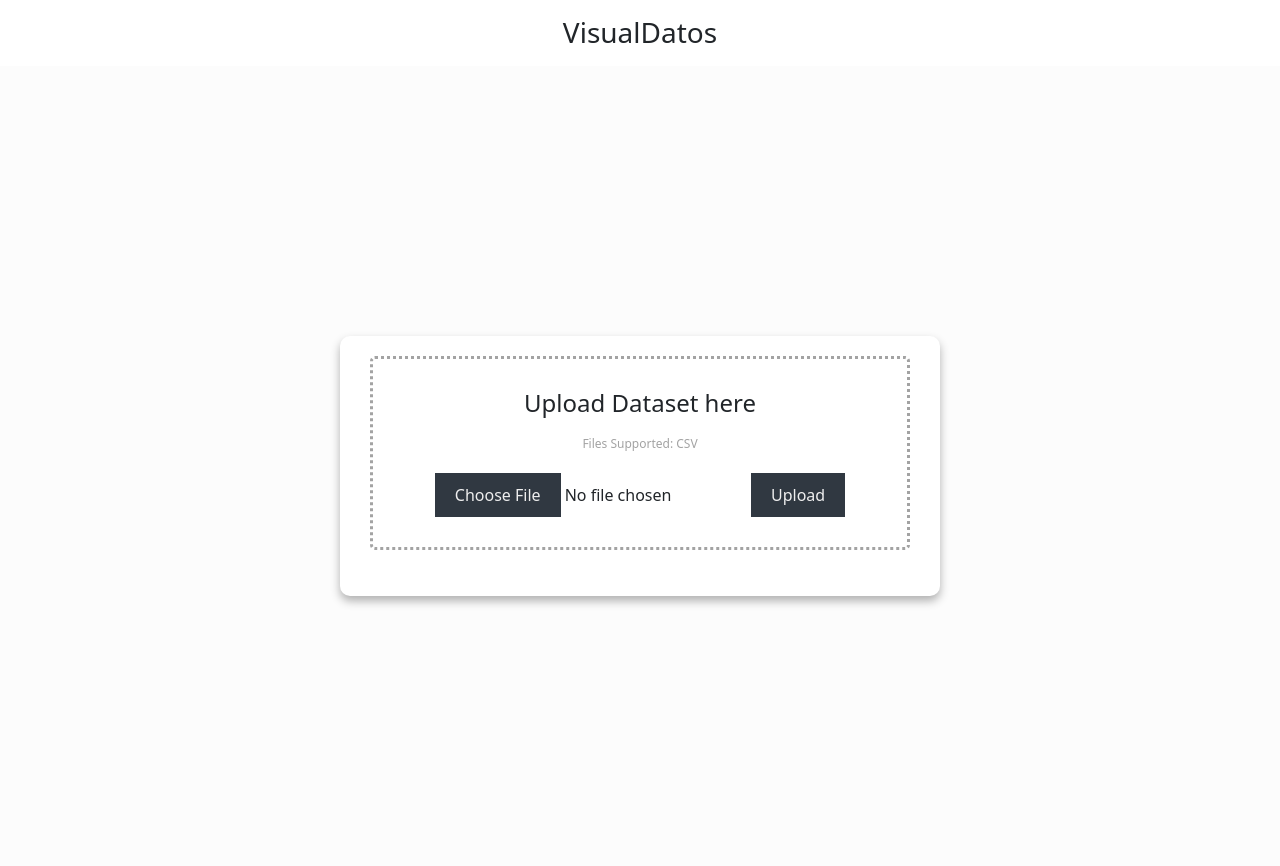
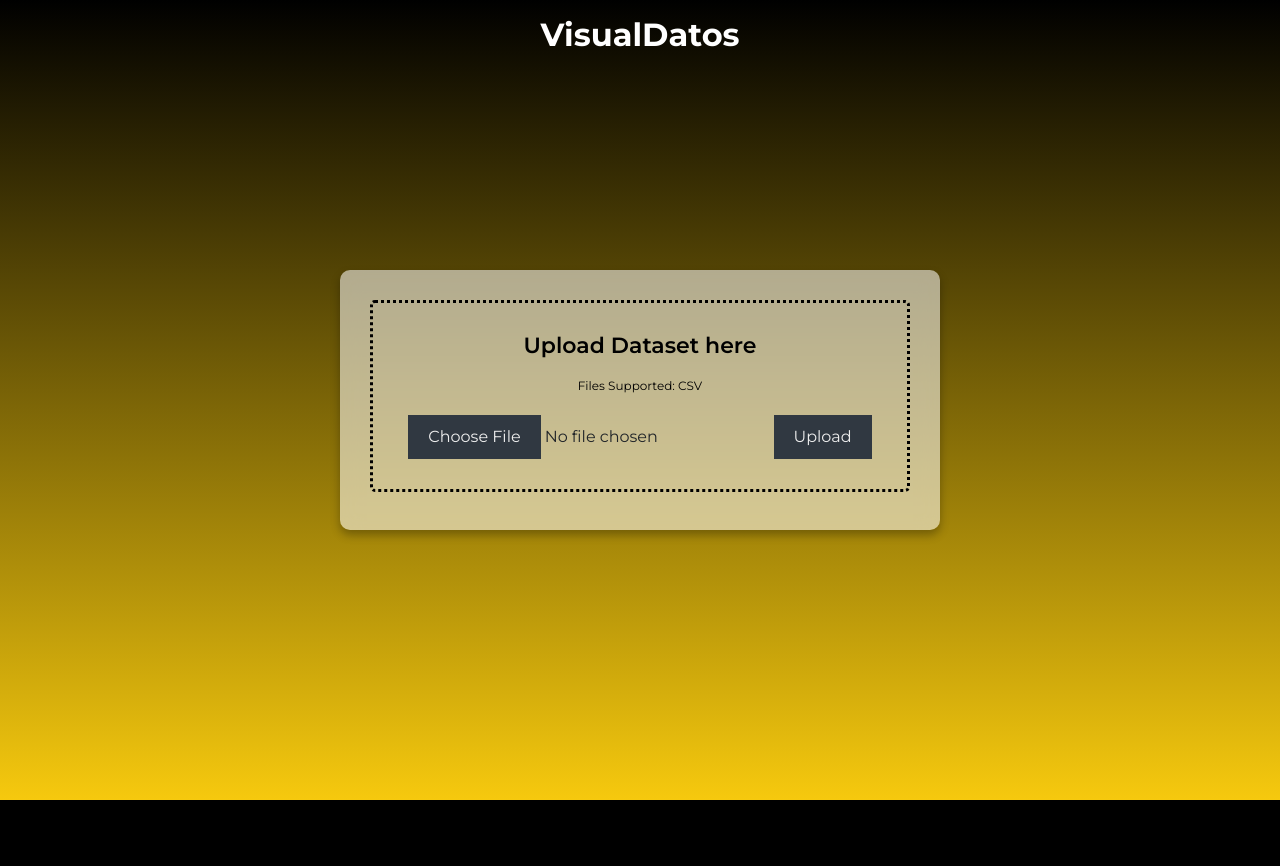
Before and after one commit to 11manav/VisualDatos, a Django app: page / in a window 1280 px wide. After the commit the page ends 800 px from the top, so only its background shows below. Run offline with Django 4.2, Linux system fonts and the light colour scheme.

Commit message:
updated design for upload page

```diff
--- a/VData/static/css/index.css
+++ b/VData/static/css/index.css
@@ -1,22 +1,28 @@
-header{
-	position: relative;
-	left: 0;
-	top: 0;
+@import url("https://fonts.googleapis.com/css2?family=Montserrat:ital,wght@0,100;0,200;0,300;0,400;0,500;0,600;0,700;0,800;0,900;1,100;1,200;1,300;1,400;1,500;1,600;1,700;1,800;1,900&display=swap");
+
+.header1 {
+  position: fixed;
+  display: flex;
   width: 100%;
-	height: 80px;
+  height: 75px;
+  color: #ffffff;
+  justify-content: center;
 }
 
-header h4{
-	position: absolute;
-	left: 10%;
-	bottom: 1rem;
-	font-size: 1.6rem;
+.header1 h1 {
+  position: relative;
+  top: 2vh;
+  text-align: center;
+  font-size: 2rem;
+  font-family: "Montserrat", sans-serif;
+  font-weight: 700;
 }
 
-*{
+* {
   margin: 0;
   padding: 0;
   box-sizing: border-box;
+  font-family: "Montserrat", sans-serif;
 }
 
 .container1 {
@@ -25,7 +31,11 @@ header h4{
   align-items: center;
   display: flex;
   justify-content: center;
-	background-color: #fcfcfc;
+  background-image: linear-gradient(#000000, #f6c90e);
+}
+
+::-webkit-scrollbar {
+  display: none;
 }
 
 .card1 {
@@ -33,14 +43,15 @@ header h4{
   box-shadow: 0 5px 10px 0 rgba(0, 0, 0, 0.3);
   width: 600px;
   height: 260px;
-	background-color: #ffffff;
-	padding: 10px 30px 40px;
+  background-color: #ffffff8d;
+  backdrop-filter: blur(10px);
+  padding: 20px 30px;
 }
 
-.card1 h3 {
+.card1 h4 {
+  color: #000000;
   font-size: 22px;
   font-weight: 600;
-
 }
 
 .drop_box1 {
@@ -50,7 +61,7 @@ header h4{
   align-items: center;
   justify-content: center;
   flex-direction: column;
-	border: 3px dotted #a3a3a3;
+  border: 3px dotted #000000;
   border-radius: 5px;
 }
 
@@ -58,76 +69,36 @@ header h4{
   margin-top: 10px;
   margin-bottom: 20px;
   font-size: 12px;
-	color: #a3a3a3;
+  color: #000000;
 }
 
-.btn1, input::file-selector-button {
+.btn1,
+input::file-selector-button {
   text-decoration: none;
   background-color: #303841;
-	color: #EEEEEE;
+  color: #eeeeee;
   padding: 10px 20px;
   border: none;
   outline: none;
   transition: 0.3s;
 }
 
-
-
-.btn1:hover, input::file-selector-button:hover{
+.btn1:hover,
+input::file-selector-button:hover {
   text-decoration: none;
-	background-color: #EEEEEE;
+  background-color: #f6c90e;
   color: #303841;
   padding: 10px 20px;
   border: none;
-	outline: 1px solid #010101;
 }
-.form input {
+
+.form {
   margin: 10px 0;
   width: 100%;
-	background-color: #e2e2e2;
-	border: none;
+  display: flex;
+  flex-flow: row wrap;
+  align-items: center;
+  border: 1px solid rgb(255, 255, 255);
   outline: none;
-	padding: 12px 20px;
-	border-radius: 4px;
+  color: #ffffff;
 }
-
-/* Splash Screen */
-
-.intro{
-	position: fixed;
-	z-index: 1;
-	left: 0%;
-	top: 0%;
-	width: 100%;
-	height: 100vh;
-	background-color: #303841;
-	transition: 1s;
-}
-
-.logo-header{
-	position: absolute;
-	top: 40%;
-	left: 50%;
-	transform: translate(-50%, -50%);
-	color: #F6C90E;
-}
-
-.logo{
-	position: relative;
-	display: inline-block;
-	bottom: -20px;
-	opacity: 0;
-	font-family: "Courier", monospace;
-}
-
-.logo.active{
-	bottom: 0;
-	opacity: 1;
-	transition: ease-in-out 0.5s;
-}
-
-.logo.fade{
-	bottom: 0;
-	opacity: 0;
-	transition: ease-in-out 0.5s;
-}
--- a/VData/templates/index.html
+++ b/VData/templates/index.html
@@ -3,8 +3,7 @@
 <html lang="en">
   <head>
     <meta charset="utf-8" />
-        <meta name="viewport" content="width=device-width, user-scalable=no, initial-scale=1.0, maximum-scale=1.0, minimum-scale=1.0" />
-    <!-- <meta name="viewport" content="width=device-width, initial-scale=1" /> -->
+    <meta name="viewport" content="width=device-width, user-scalable=no, initial-scale=1.0, maximum-scale=1.0, minimum-scale=1.0" />
     <title>VisualDatos</title>
 
     <link rel="stylesheet" href="{% static 'css/index.css' %}" />
@@ -15,22 +14,13 @@
       integrity="sha384-GLhlTQ8iRABdZLl6O3oVMWSktQOp6b7In1Zl3/Jr59b6EGGoI1aFkw7cmDA6j6gD"
       crossorigin="anonymous"
     />
-
   </head>
   <body>
     {% load static %}
 
-    <div class="text-center my-3">
-      <h3>VisualDatos</h3>
+    <div class="header1">
+    <h1>VisualDatos</h1>
     </div>
-
-    <!-- starting animation -->
-    <div class="intro">
-      <h1 class="logo-header">
-        <span class="logo">Visual</span><span class="logo">Datos.</span><br />
-      </h1>
-    </div>
-
 
     <div class="container1">
       <div class="card1">
@@ -53,23 +43,6 @@
       </div>
     </div>
 
-    <!-- <div class="card text-center" style="width: 40rem; margin: auto">
-      <div class="card-body">
-        <h5 class="card-title">Upload Dataset</h5>
-        <p class="card-text">Currently only .csv files are supported</p>
-      </div>
-      <form method="post" enctype="multipart/form-data">
-        {% csrf_token %}
-        <input class="btn btn-priamry" type="file" accept=".csv" name="myfile"/>
-        <button class="btn btn-primary" type="submit">Upload Dataset</button>
-      </form>
-
-      {% if uploaded_file_url %}
-      <script>
-        window.alert("File Uploaded Successfully");
-      </script>
-      {% endif %}
-    </div> -->
     {% load static %}
     <script src="{% static 'js/index.js' %}"></script>
     <script
@@ -77,7 +50,5 @@
       integrity="sha384-w76AqPfDkMBDXo30jS1Sgez6pr3x5MlQ1ZAGC+nuZB+EYdgRZgiwxhTBTkF7CXvN"
       crossorigin="anonymous"
     ></script>
-
-
   </body>
 </html>
```
Lines whose indentation alone changed are shown as unchanged.
